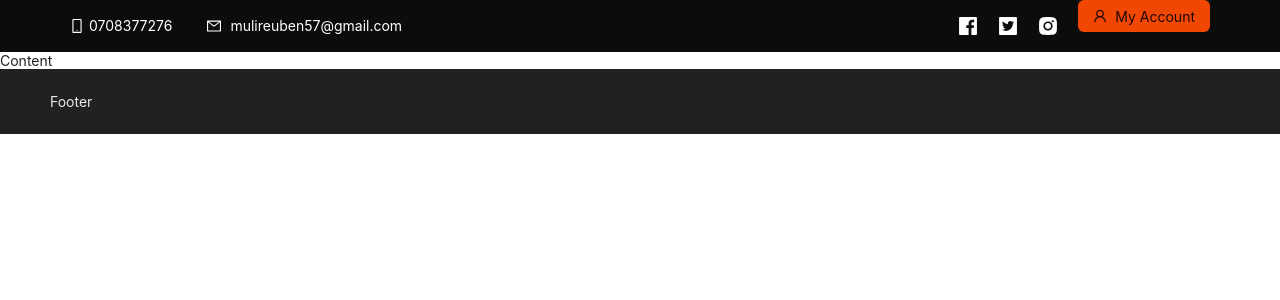
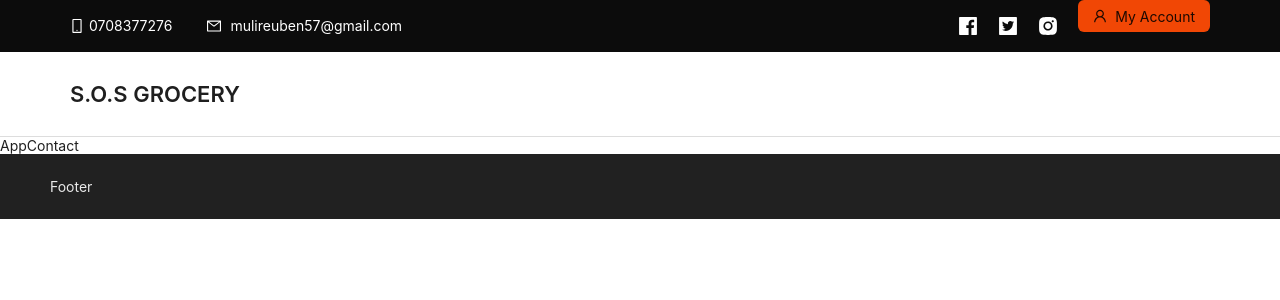
Before and after one commit to mulireuben/Grocery, a React (Create React App) app: page /Contact in a window 1280 px wide. Shown: the top 300 px of the page. Built offline with nearby package versions, Linux system fonts and the light colour scheme.

Commit message:
add routes

```diff
--- a/package.json
+++ b/package.json
@@ -10,6 +10,7 @@
     "antd": "^5.19.1",
     "react": "^18.3.1",
     "react-dom": "^18.3.1",
+    "react-router-dom": "^6.24.1",
     "react-scripts": "5.0.1",
     "web-vitals": "^2.1.4"
   },
--- a/src/App.js
+++ b/src/App.js
@@ -1,6 +1,13 @@
 import './App.css';
 import { Layout } from 'antd';
 import AppHeader from './components/common/Header';
+
+import { Route, Routes, BrowserRouter as Router } from 'react-router-dom';
+import AppAbout from './components/pages/about';
+import AppContact from './components/pages/contact';
+import AppFaq from './components/pages/faq';
+import AppShop from './components/pages/shop';
+import AppHome from './components/pages/home';
 
 const { Header, Footer, Content } = Layout;
 
@@ -8,10 +15,21 @@ function App() {
   return (
     <div className='App'>
       <Layout>
-        <Header>
-          <AppHeader />
-        </Header>
-        <Content>Content</Content>
+        <Router>
+          <Header>
+            <AppHeader />
+          </Header>
+          <Content>
+            <Routes>
+              <Route path='/' element={<AppHome />} />
+              <Route path='/About' element={<AppAbout />} />
+              <Route path='/Shop' element={<AppShop />} />
+              <Route path='/Faq' element={<AppFaq />} />
+              <Route path='/Contact' element={<AppContact />} />
+            </Routes>
+          </Content>
+        </Router>
+
         <Footer>Footer</Footer>
       </Layout>
     </div>
--- a/src/components/common/Header.js
+++ b/src/components/common/Header.js
@@ -58,6 +58,9 @@ function AppHeader() {
           </Button>
         </div>
       </div>
+      <div className='header separator'>
+        <div className='logo'>S.O.S Grocery </div>
+      </div>
     </div>
   );
 }
--- /dev/null
+++ b/src/components/pages/about.js
@@ -0,0 +1,5 @@
+function AppAbout() {
+  return <div>AppAbout</div>;
+}
+
+export default AppAbout;
--- /dev/null
+++ b/src/components/pages/contact.js
@@ -0,0 +1,5 @@
+function AppContact() {
+  return <div>AppContact</div>;
+}
+
+export default AppContact;
--- /dev/null
+++ b/src/components/pages/faq.js
@@ -0,0 +1,5 @@
+function AppFaq() {
+  return <div>AppFaq</div>;
+}
+
+export default AppFaq;
--- /dev/null
+++ b/src/components/pages/home.js
@@ -0,0 +1,5 @@
+function AppHome() {
+  return <div>AppHome</div>;
+}
+
+export default AppHome;
--- /dev/null
+++ b/src/components/pages/shop.js
@@ -0,0 +1,5 @@
+function AppShop() {
+  return <div>AppShop</div>;
+}
+
+export default AppShop;
```
Also changed, not shown: 1 other file (tests, documents, lock files or other folders).
